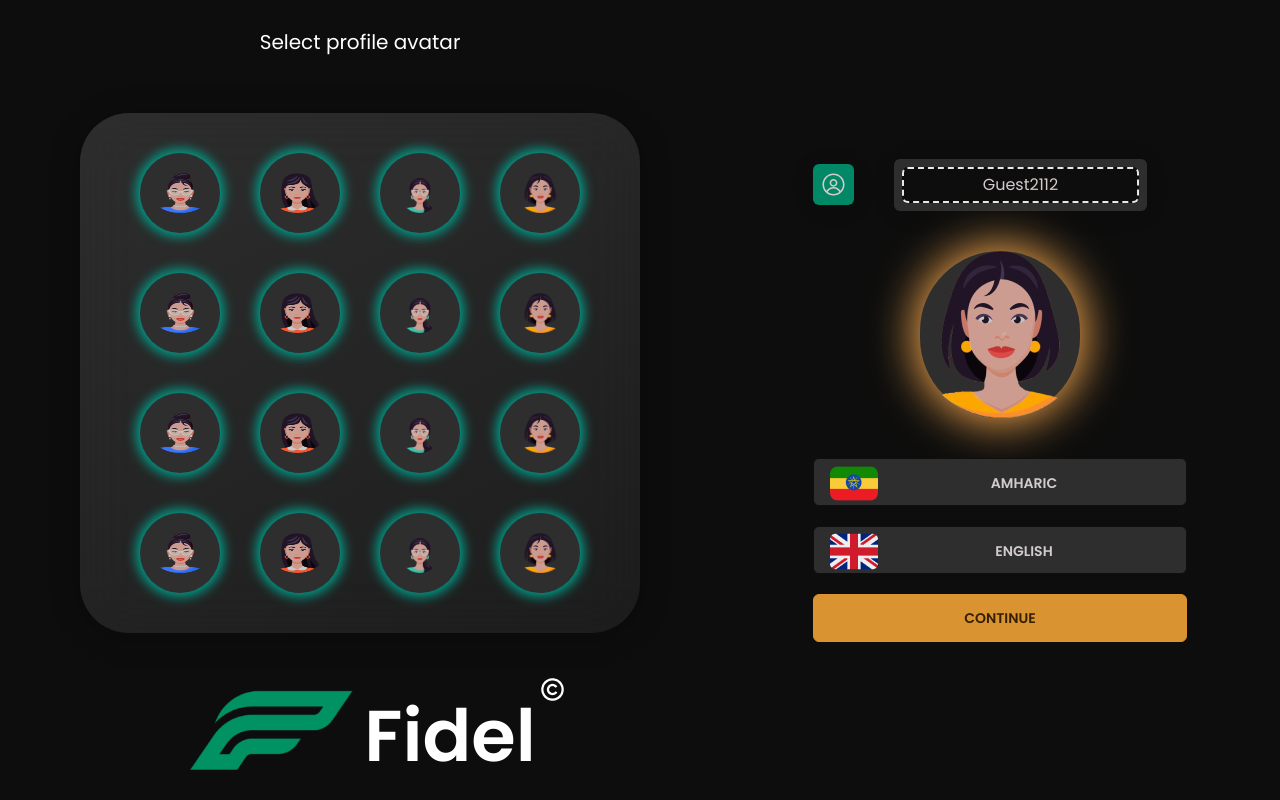
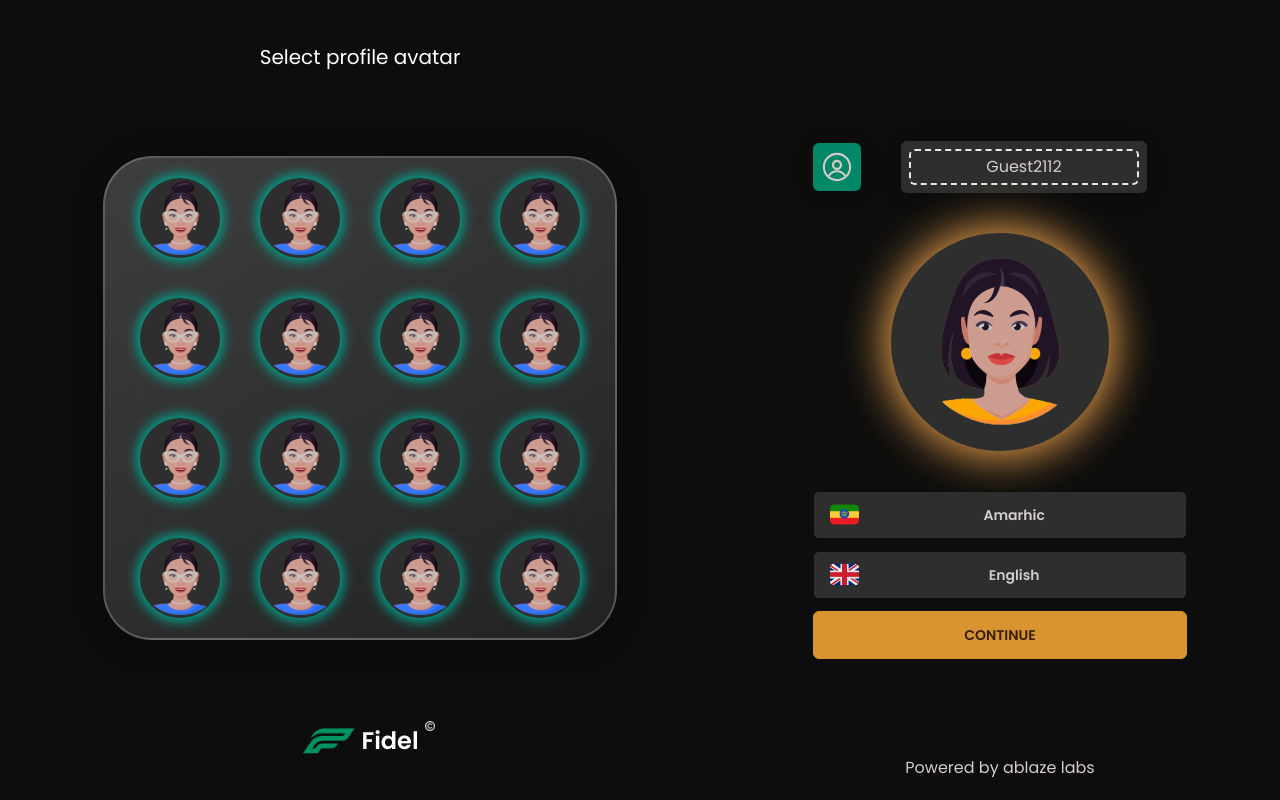
Before and after one commit to nebaaaazzzz/AI-Fidel, a React (Vite) app: page /select-profile in a window 1280 px wide. Built offline with nearby package versions, Linux system fonts and the light colour scheme.

Commit message:
fix: profile picture complete

```diff
--- a/src/components/Logo.tsx
+++ b/src/components/Logo.tsx
@@ -14,6 +14,15 @@ function LogoWithText() {
     </a>
   );
 }
+export function LogoWithTextSM() {
+  return (
+    <a className=" relative flex justify-center items-center gap-1">
+      <img src={fidel} className="relative object-contain w-14" />
+      <h1 className="text-2xl self-end font-semibold text-white">Fidel</h1>
+      <img className="absolute -right-4 w-1/12 -top-1" src={vector} />
+    </a>
+  );
+}
 export function Logo() {
   return (
     <a className="relative flex justify-center items-center gap-1">
--- a/src/pages/Login.tsx
+++ b/src/pages/Login.tsx
@@ -1,6 +1,3 @@
-import boy1 from '@assets/icons/boy1.png';
-
-import { Logo } from '@/components/Logo';
 import boy2 from '@assets/icons/boy2.png';
 import StartingLeft from '@/components/StartingLeft';
 import StartingRight from '@/components/StartingRight';
--- a/src/pages/SelectGame.tsx
+++ b/src/pages/SelectGame.tsx
@@ -1,72 +1,17 @@
-import Glass from '../components/Glass';
-import fidel from '@assets/logo/logo1.png';
-import fidelLogo from '@assets/logo/fidel-text.png';
-import vector from '@assets/logo/Vector.png';
-import eclips from '@assets/images/Ellipse1.png';
+import StartingLeft from '@/components/StartingLeft';
+import StartingRight from '@/components/StartingRight';
 import boy3 from '@assets/icons/boy3.png';
-import glass from '@assets/images/glass.png';
-import eclips139 from '@assets/icons/Ellipse 139.png';
-import eclips140 from '@assets/icons/Ellipse 140.png';
-import rectangle783 from '@assets/icons/Rectangle 783.png';
-import rectangle784 from '@assets/icons/Rectangle 784.png';
-import { Link } from 'react-router-dom';
-function SelectGame() {
+
+function Login() {
   return (
-    <div className="justify-center">
-      <div className="absolute inset-x-0.5 inset-y-3.5 w-1/3 h-1/3 ">
-        <img src={eclips140} />
-      </div>
-
-      <div className="absolute left-[430px] inset-y-[230px] w-1/3 h-1/3 ">
-        <img src={eclips139} />
-      </div>
-      <div className="absolute inset-x-7 inset-y-[50px] w-1/3 h-1/3 ">
-        <img src={glass} />
-      </div>
-      <div className="absolute inset-x-16 top-44 w-1/4 h-1/4 ">
-        <img src={boy3} />
-      </div>
-      <div className="absolute left-[1100px] top-24 w-24 h-24 ">
-        <img src={vector} />
-      </div>
-      <div className="absolute left-[955px] top-32 w-1/3 h-1/3  ">
-        <img src={fidel} />
-      </div>
-      <div className="absolute inset-x-[920px] inset-y-[650px] font-light w-[400px]">
-        Powered by ablaze laps
-      </div>
-      <h1
-        style={{ lineHeight: '66px' }}
-        className="text-center text-[50px] font-bold text-white absolute w-[400px]  left-[800px] top-[200px]"
-      >
-        Welcome
-      </h1>
-      <h1
-        style={{ lineHeight: '66px' }}
-        className="text-center text-[50px] font-bold text-white absolute w-[400px]  left-[800px] top-[250px]"
-      >
-        back
-      </h1>
-      <p className="absolute w-[561px] text-center h-[119px] top-[330px] left-[742px]">
-        Learn the ABC in sign language with machine language .The game will
-        using your camera and machine learning to analyze your handshapes{' '}
-      </p>
-
-      <Link
-        to="/select-level"
-        className="btn absolute inset-x-[800px] inset-y-[420px] w-[470px] hover:text-white capitalize text-black bg-[#F8B936] rounded-xl "
-      >
-        Resume
-      </Link>
-      {/* TODO delete existing session */}
-      <Link
-        to="/select-level"
-        className="btn absolute inset-x-[800px] inset-y-[490px] w-[470px] capitalize bg-[#008867] rounded-xl "
-      >
-        New game
-      </Link>
+    <div className="flex h-screen">
+      <StartingLeft path={boy3} />
+      <StartingRight
+        header1={'Welcome'}
+        header2={'back'}
+        btns={['Resume', 'New Game']}
+      />
     </div>
   );
 }
-
-export default SelectGame;
+export default Login;
--- a/src/pages/SelectProfile.tsx
+++ b/src/pages/SelectProfile.tsx
@@ -1,4 +1,4 @@
-import Logo from '@/components/Logo';
+import Logo, { LogoWithTextSM } from '@/components/Logo';
 import EthiopiaIcon from '@assets/icons/ethiopia-icon.png';
 import UKIcon from '@assets/icons/uk-icon.png';
 import { RxAvatar } from 'react-icons/rx';
@@ -9,16 +9,7 @@ function SelectProfile() {
     <div className="flex">
       <div className=" h-screen flex flex-col items-center justify-around flex-[1] px-20">
         <h2 className="text-xl text-white">Select profile avatar</h2>
-        <div
-          style={{
-            background:
-              'linear-gradient(150.11deg, rgba(127, 127, 127, 0.93) -8.45%, rgba(255, 255, 255, 0.1395) -8.45%, rgba(183, 183, 183, 0.0837) 113.16%)',
-            boxShadow: '0px 4px 23px 10px rgba(0, 0, 0, 0.13)',
-            backdropFilter: 'blur(29px)',
-            borderRadius: '49px'
-          }}
-          className="flex flex-wrap gap-10 p-10 justify-center"
-        >
+        <div className="glass w-11/12 flex flex-wrap gap-10 p-5 justify-center">
           {[1, 2, 3, 4, 1, 2, 3, 4, 1, 2, 3, 4, 1, 2, 3, 4].map((i) => (
             <div
               style={{
@@ -29,15 +20,15 @@ function SelectProfile() {
             >
               {' '}
               <img
-                className="w-1/2 aspect-square object contain"
-                src={`/images/avatar/avatar${i}.png`}
+                className="w-2/3 aspect-1/1 object contain"
+                src={`/images/avatar/avatar1.png`}
                 alt=""
               />
             </div>
           ))}
         </div>
         <div>
-          <Logo />
+          <LogoWithTextSM />
         </div>
       </div>
       <div className="flex-[1] flex justify-center items-center flex-col h-screen">
@@ -50,7 +41,7 @@ function SelectProfile() {
               }}
               className="rounded-md p-2"
             >
-              <RxAvatar size={25} />
+              <RxAvatar size={32} />
             </div>
             <div
               style={{
@@ -59,7 +50,7 @@ function SelectProfile() {
               }}
               className="p-2 rounded-md flex-1"
             >
-              <div className="border-dashed rounded-md border-2 p-1 px-10">
+              <div className="border-dashed bg-transparent rounded-md border-2 p-1 px-10">
                 <h1 className="text-center">Guest2112</h1>
               </div>
             </div>
@@ -70,30 +61,31 @@ function SelectProfile() {
               background: '#2E2E2E',
               boxShadow: '0px 0px 46px 4px #FFAF52'
             }}
-            className="w-40 aspect-square rounded-full flex items-center justify-center "
+            className="w-7/12 aspect-square rounded-full flex items-center justify-center "
           >
             <img src={avatar} />
           </div>
-          <div className="flex flex-col w-full gap-5">
-            <Link
-              to="/select-hand"
-              className="flex items-center btn bg-[#2E2E2E] rounded-md justify-between"
-            >
-              <img src={EthiopiaIcon} />
-              <p>Amharic</p>
-              <div></div>
-            </Link>
-            <Link
-              to="/select-hand"
-              className="flex items-center btn bg-[#2E2E2E] rounded-md justify-between"
-            >
-              <img src={UKIcon} />
-              <p>English</p>
-              <div></div>
-            </Link>
+          <div className="flex flex-col w-full gap-3">
+            {[
+              { text: 'Amarhic', icon: EthiopiaIcon },
+              { text: 'English', icon: UKIcon }
+            ].map(({ text, icon }, i) => {
+              return (
+                <Link
+                  key={i}
+                  to="/select-hand"
+                  className="flex capitalize items-center btn bg-[#2E2E2E] rounded-md justify-between"
+                >
+                  <img src={icon} className="w-1/12" />
+                  <p>{text}</p>
+                  <div></div>
+                </Link>
+              );
+            })}
             <button className="btn btn-accent rounded-md">continue</button>
           </div>
         </div>
+        <p className=" absolute bottom-5">Powered by ablaze labs </p>
       </div>
     </div>
   );
```
